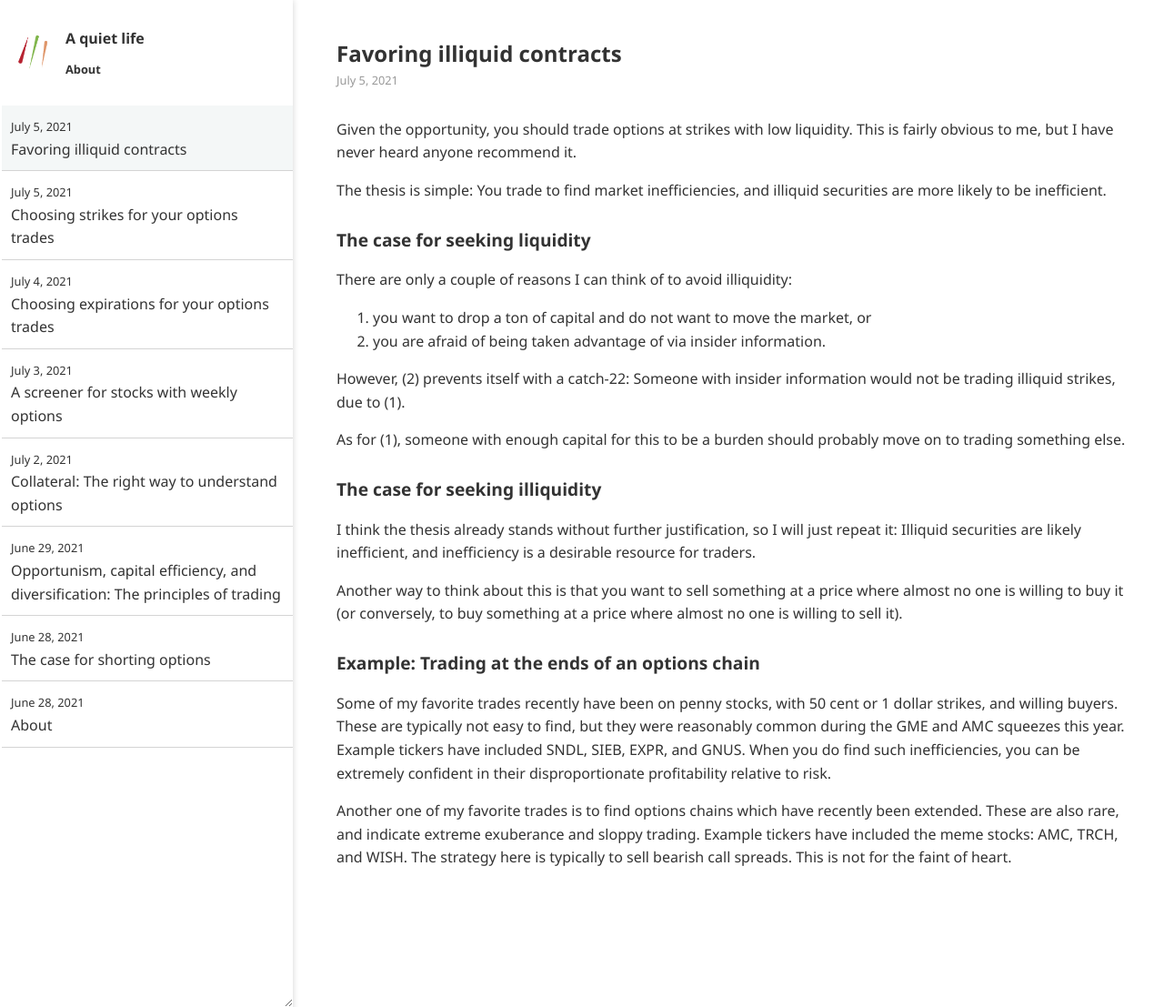
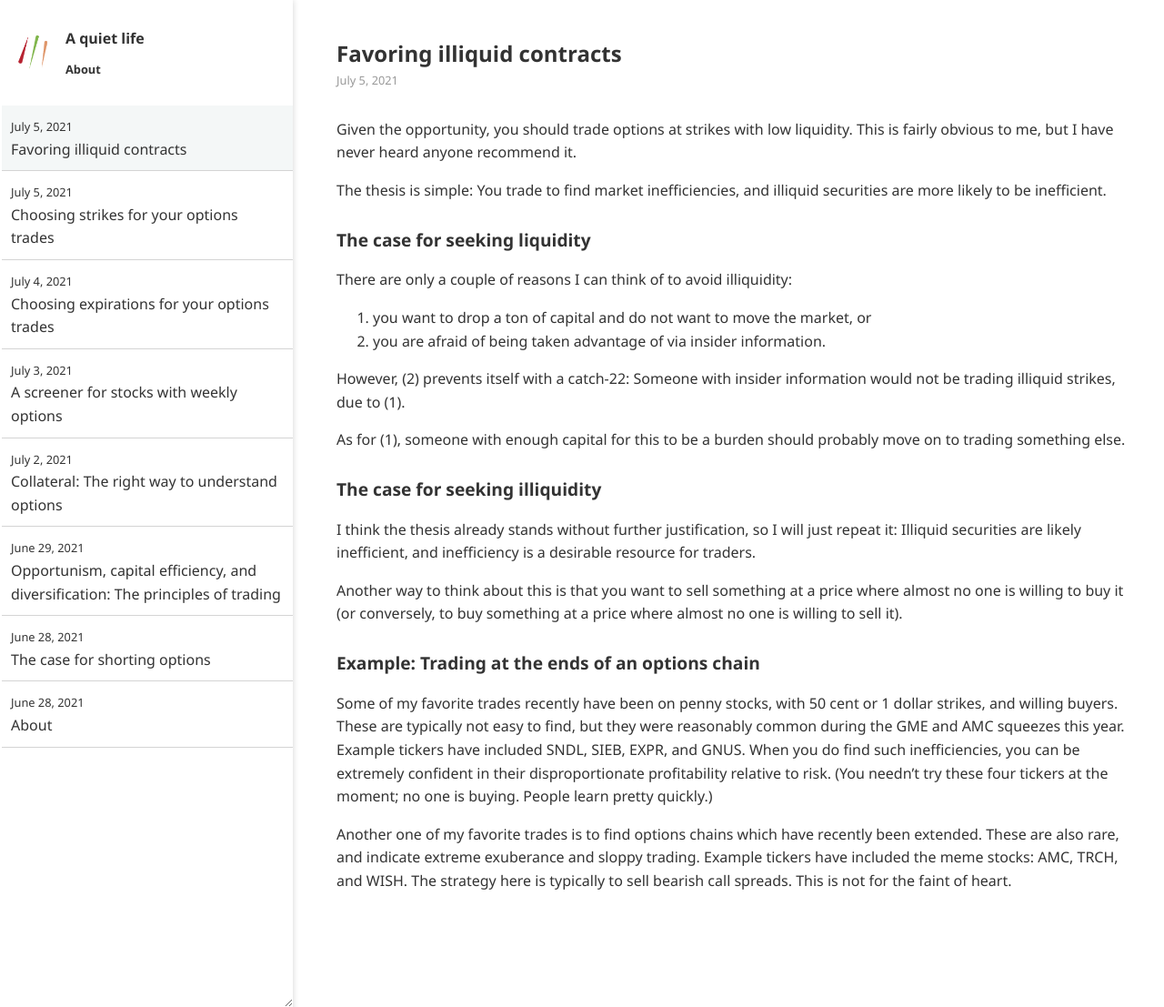
Before and after one commit to ansyblenetwork/aquietlife, a Jekyll site: the page built from _posts/2021-07-05-liquidity.md, in a window 1280 px wide and 1107 px high. Shown: the whole window at 91% size. Built offline with Jekyll 4.4.1, drawn with Linux system fonts in a browser that asks for light colours.

Commit message:
Update 2021-07-05-liquidity.md

```diff
--- a/_posts/2021-07-05-liquidity.md
+++ b/_posts/2021-07-05-liquidity.md
@@ -28,6 +28,6 @@
 
 ### Example: Trading at the ends of an options chain
 
-Some of my favorite trades recently have been on penny stocks, with 50 cent or 1 dollar strikes, and willing buyers. These are typically not easy to find, but they were reasonably common during the GME and AMC squeezes this year. Example tickers have included SNDL, SIEB, EXPR, and GNUS. When you do find such inefficiencies, you can be extremely confident in their disproportionate profitability relative to risk.
+Some of my favorite trades recently have been on penny stocks, with 50 cent or 1 dollar strikes, and willing buyers. These are typically not easy to find, but they were reasonably common during the GME and AMC squeezes this year. Example tickers have included SNDL, SIEB, EXPR, and GNUS. When you do find such inefficiencies, you can be extremely confident in their disproportionate profitability relative to risk. (You needn't try these four tickers at the moment; no one is buying. People learn pretty quickly.)
 
 Another one of my favorite trades is to find options chains which have recently been extended. These are also rare, and indicate extreme exuberance and sloppy trading. Example tickers have included the meme stocks: AMC, TRCH, and WISH. The strategy here is typically to sell bearish call spreads. This is not for the faint of heart.
```
